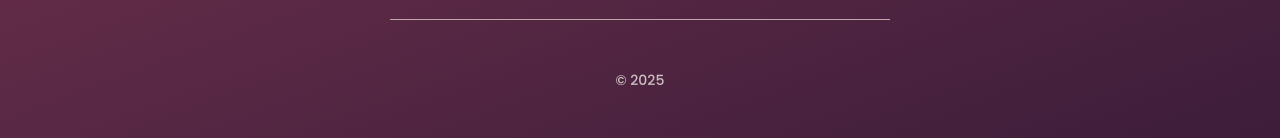
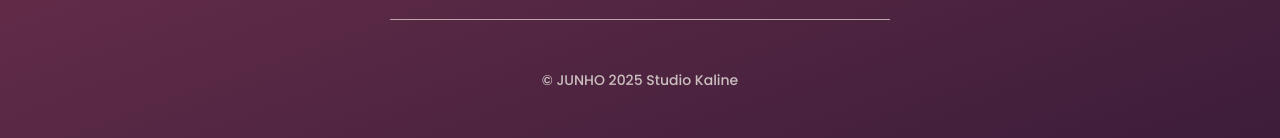
Before and after one commit to DarcLash/DarcLash, a plain HTML site: page index.html in a window 1280 px wide. Shown: the part 916-1054 px from the top of the page. Drawn offline with Linux system fonts and the light colour scheme.

Commit message:
Update index.html

```diff
--- a/index.html
+++ b/index.html
@@ -171,15 +171,24 @@
         <span class="arrow">→</span>
       </div>
     </div>
+<footer id="footer-date">
+  © Studio Kaline
+</footer>
 
-    <footer>
-      © <span id="year"></span>
-    </footer>
   </div>
 
   <script>
     document.getElementById('year').textContent = new Date().getFullYear();
   </script>
+  <script>
+  const footer = document.getElementById('footer-date');
+  const meses = ["JANEIRO", "FEVEREIRO", "MARÇO", "ABRIL", "MAIO", "JUNHO", "JULHO", "AGOSTO", "SETEMBRO", "OUTUBRO", "NOVEMBRO", "DEZEMBRO"];
+  const hoje = new Date();
+  const mes = meses[hoje.getMonth()];
+  const ano = hoje.getFullYear();
+  footer.textContent = `© ${mes} ${ano} Studio Kaline`;
+</script>
+
 
 </body>
 </html>
```
